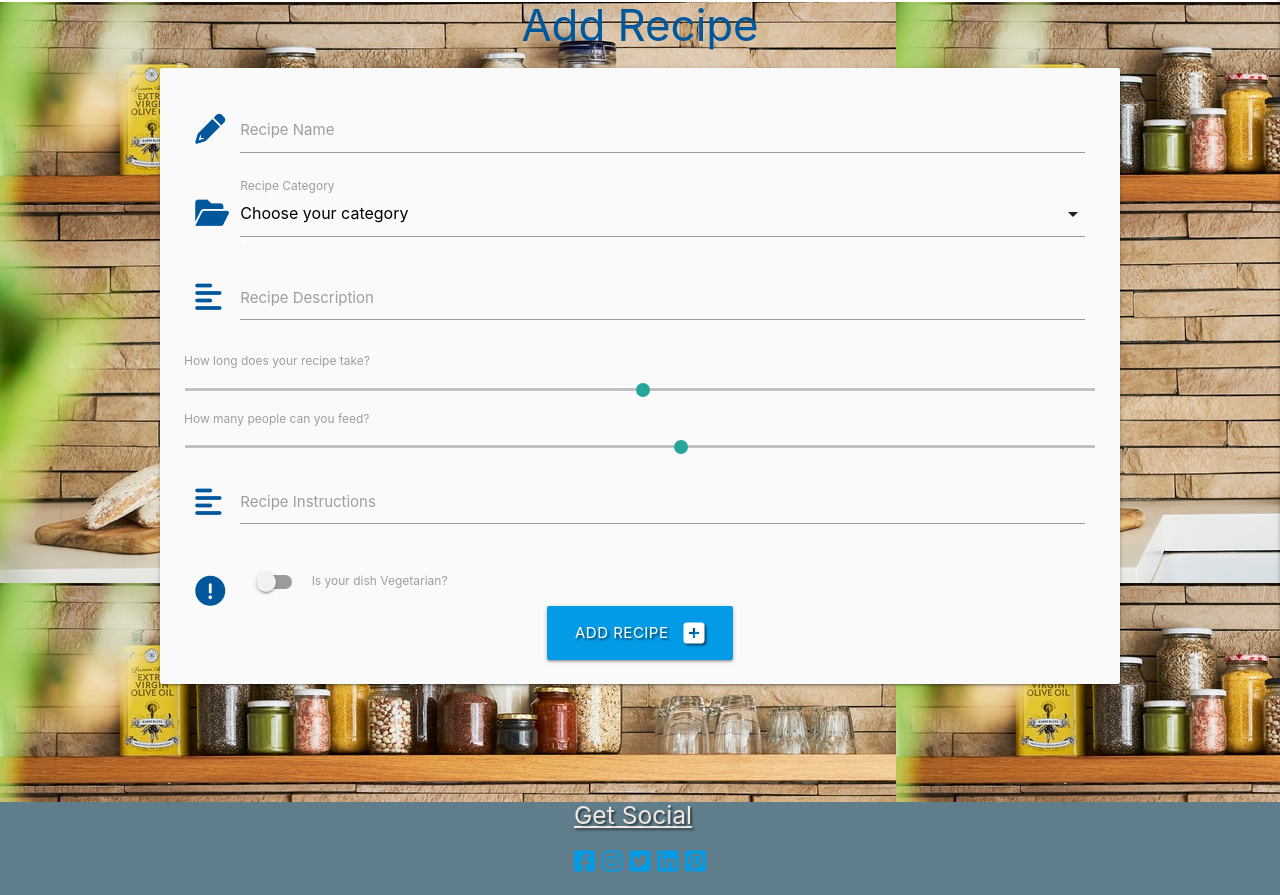
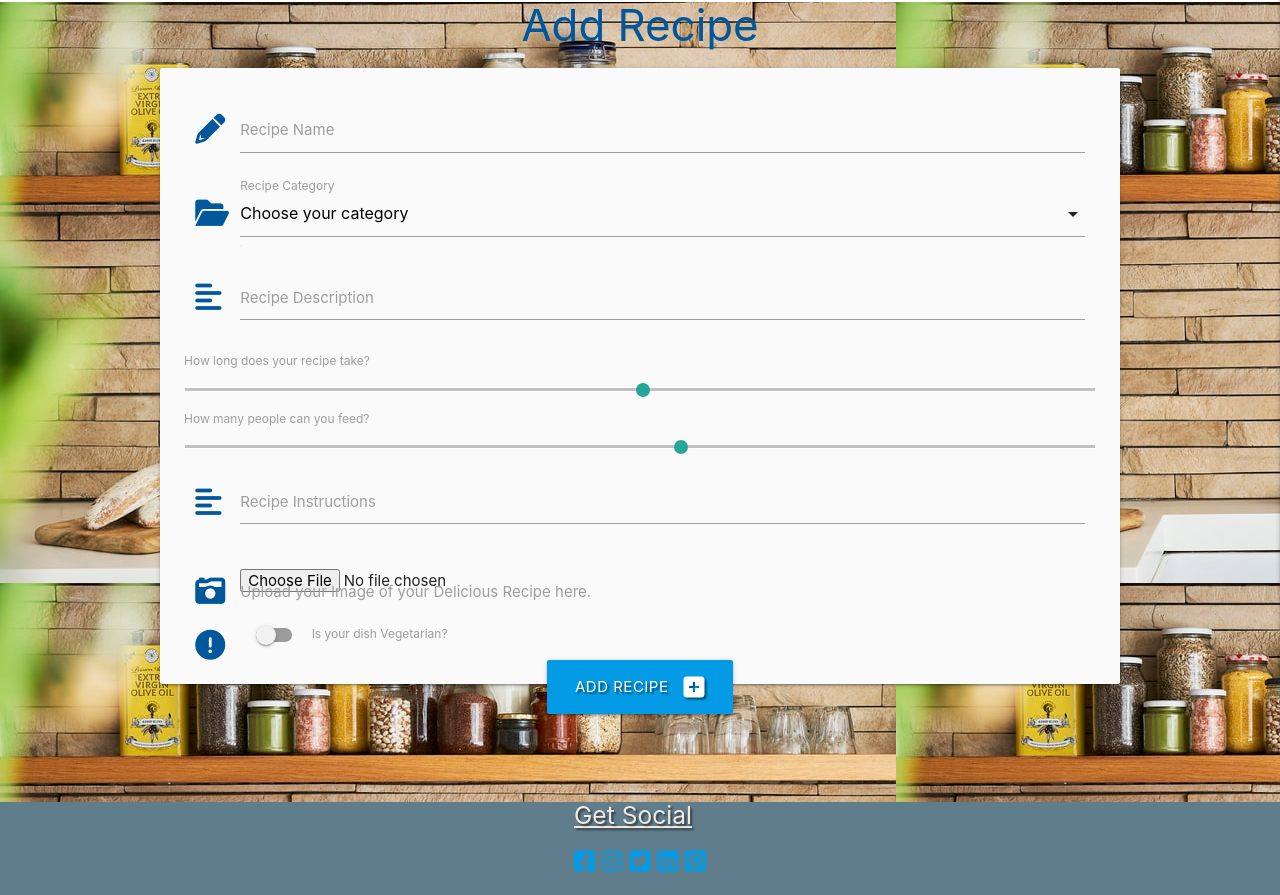
Before and after one commit to OliverDaviesCodes/CookBook_Project, a Flask app: page /add_recipe in a window 1280 px wide. Shown: the part 129-1024 px from the top of the page. Run offline with Flask 2, Linux system fonts and the light colour scheme; data that the repository does not hold is empty; some libraries are stand-ins or nearby versions.

Commit message:
created image upload file and working with configs for cloudinary attachments

```diff
--- a/app.py
+++ b/app.py
@@ -1,4 +1,6 @@
 import os
+import cloudinary
+import cloudinary.uploader
 from flask import (
     Flask, flash, render_template,
     redirect, request, session, url_for)
@@ -10,7 +12,7 @@ if os.path.exists("env.py"):
 
 from werkzeug.utils import secure_filename
 
-UPLOAD_FOLDER = '/static/media/uploads'
+UPLOAD_FOLDER = '/static/media'
 ALLOWED_EXTENSIONS = set(['png', 'jpg', 'jpeg', 'gif'])
 
 app = Flask(__name__)
@@ -18,6 +20,13 @@ app = Flask(__name__)
 app.config["MONGO_DBNAME"] = os.environ.get("MONGO_DBNAME")
 app.config["MONGO_URI"] = os.environ.get("MONGO_URI")
 app.secret_key = os.environ.get("SECRET_KEY")
+app.config['UPLOAD_FOLDER'] = UPLOAD_FOLDER
+
+cloudinary.config(
+    cloud_name="CLOUDINARY CLOUD NAME",
+    api_key="CLOUDINARY API KEY",
+    api_secret="CLOUDINARY API SECRET"
+)
 
 mongo = PyMongo(app)
 
--- a/templates/add_recipes.html
+++ b/templates/add_recipes.html
@@ -4,7 +4,7 @@
     <h3 class="light-blue-text text-darken-4 center-align">Add Recipe</h3>
 
     <div class="row card-panel grey lighten-5">
-        <form class="col s12" method="POST" action="{{ url_for('add_recipe') }}">
+        <form class="col s12" method="POST" action="{{ url_for('add_recipe') }}" enctype="multipart/form-data">
             <!--Recipe name-->
             <div class="row">
                 <div class="input-field col s12">
@@ -54,9 +54,17 @@
             <div class="row">
                 <div class="input-field col s12">
                     <i class="fas fa-align-left prefix light-blue-text text-darken-4"></i>
-                    <textarea id="recipe_description" name="recipe_description" minlength="5" maxlength="1000"
+                    <textarea id="recipe_instructions" name="recipe_instructions" minlength="5" maxlength="1000"
                         class="materialize-textarea validate" required></textarea>
                     <label for="recipe_description">Recipe Instructions</label>
+                </div>
+            </div>
+            <!--Recipe Image Upload-->
+            <div class="row">
+                <div class="input-field col s12">
+                    <i class="fas fa-camera-retro prefix light-blue-text text-darken-4"></i>
+                    <input type="file" name="file">
+                    <label for="file">Upload your Image of your Delicious Recipe here.</label>
                 </div>
             </div>
             <!--Is vegetarian-->
```
Also changed, not shown: templates/edit_recipes.html (+10 -1 lines), templates/show_recipe.html (+2 -9 lines).
